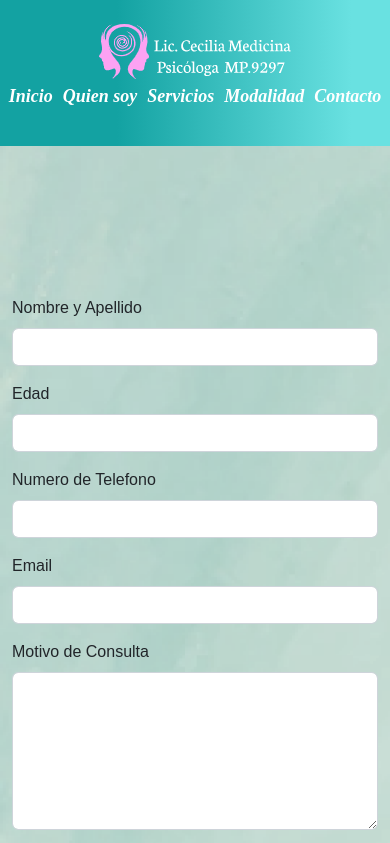
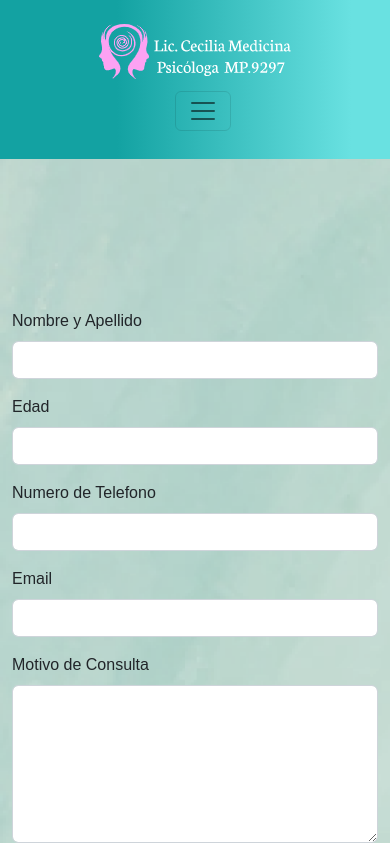
Before and after one commit to CeciliaMedicina/P-gina-Lic.-Cecilia-Medicina, a website: page view/contacto.html in a window 390 px wide. Shown: the top 843 px of the page. Drawn offline with nearby package versions, Linux system fonts and the light colour scheme.

Commit message:
Menu hamburguesa responsive

```diff
--- a/sass/misc/_mediaqueries.scss
+++ b/sass/misc/_mediaqueries.scss
@@ -1,41 +1,8 @@
 /* MEDIA QUERIES HEADER */
 
-@media screen and (max-width: 900px) {
-    header {
-        flex-direction: column;
-    }
-}
-
-@media screen and (max-width: 727px) {
-    .menu .menu__lista {
-        gap: 20px;
-    }
-}
-
-@media screen and (max-width: 640px) {
-    .menu .menu__lista {
-        gap: 15px;
-    }
-}
-
-@media screen and (max-width: 520px) {
-    .menu .menu__lista {
+@media screen and (max-width: 655px) {
+    .navbar-collapse .navbar-nav {
         font-size: 20px;
-        gap: 15px;
-    }
-}
-
-@media screen and (max-width: 475px) {
-    .menu .menu__lista {
-        font-size: 18px;
-        gap: 10px;
-    }
-}
-
-@media screen and (max-width: 380px) {
-    .menu .menu__lista {
-        font-size: 15px;
-        gap: 5px;
     }
 }
 
--- a/sass/partials/_header.scss
+++ b/sass/partials/_header.scss
@@ -12,14 +12,21 @@
         max-width: 280px;
     }
 
-    .menu__lista {
-        display: flex;
+    .navbar-nav {
+        --bs-nav-link-color: white;
         font-style: oblique;
         font-weight: bold;
+        font-family: 'Times New Roman';
         font-size: 25px;
+    }
+
+    .navbar-nav .nav-link.active {
+        color: white;
+        font-style: oblique;
+        font-weight: bold;
         font-family: 'Times New Roman';
-        gap: 40px;
-        padding-left: 0px;
+        font-size: 25px;
+    }
 
         a {
             color: white;
@@ -28,5 +35,4 @@
                 transition: background-color 1s;
             }
         }
-    }
 }
--- a/view/contacto.html
+++ b/view/contacto.html
@@ -20,24 +20,32 @@
         <picture class="header__logo">
             <img class="header__img animate__animated animate__backInDown" src="../img/LogoMakr-51S44d.png" alt="imagen de logo">
         </picture>
-        <nav class="menu">
-            <ul class="menu__lista">
-                <li>
-                    <a href="../index.html">Inicio</a>
+        <nav class="navbar navbar-expand-lg">
+            <div class="container-fluid">
+                <a class="navbar-brand" href="#"></a>
+                <button class="navbar-toggler" type="button" data-bs-toggle="collapse" data-bs-target="#navbarNav" aria-controls="navbarNav" aria-expanded="false" aria-label="Toggle navigation">
+                    <span class="navbar-toggler-icon"></span>
+                </button>
+                <div class="collapse navbar-collapse" id="navbarNav">
+                    <ul class="navbar-nav">
+                        <li class="nav-item">
+                            <a class="nav-link active" aria-current="page" href="../index.html">Inicio</a>
                         </li>
-                <li>
-                    <a href="./quiensoy.html">Quien soy</a>
+                        <li class="nav-item">
+                            <a class="nav-link" href="./quiensoy.html">Quien soy</a>
                         </li>
-                <li>
-                    <a href="./servicios.html">Servicios</a>
+                        <li class="nav-item">
+                            <a class="nav-link" href="./servicios.html">Servicios</a>
                         </li>
-                <li>
-                    <a href="./modalidad.html">Modalidad</a>
+                        <li class="nav-item">
+                            <a class="nav-link" href="./modalidad.html">Modalidad</a>
                         </li>
-                <li>
-                    <a href="./contacto.html">Contacto</a>
+                        <li class="nav-item">
+                            <a class="nav-link" href="./contacto.html">Contacto</a>
                         </li>
                     </ul>
+                </div>
+            </div>
         </nav>
     </header>
     <main>
```
Also changed, not shown: index.html (+21 -18 lines), view/modalidad.html (+20 -12 lines), view/quiensoy.html (+20 -12 lines), view/servicios.html (+20 -12 lines), css/translated.css. Lines whose indentation alone changed are shown as unchanged.
